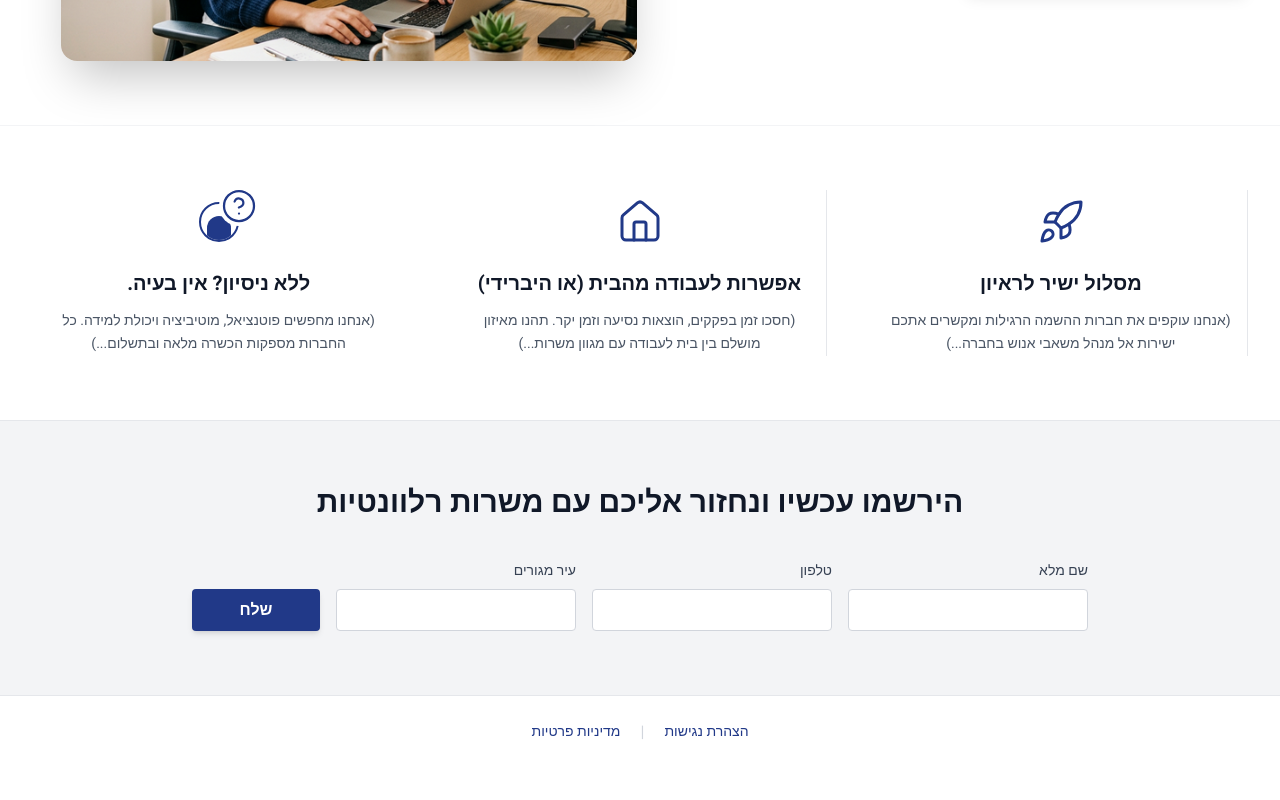
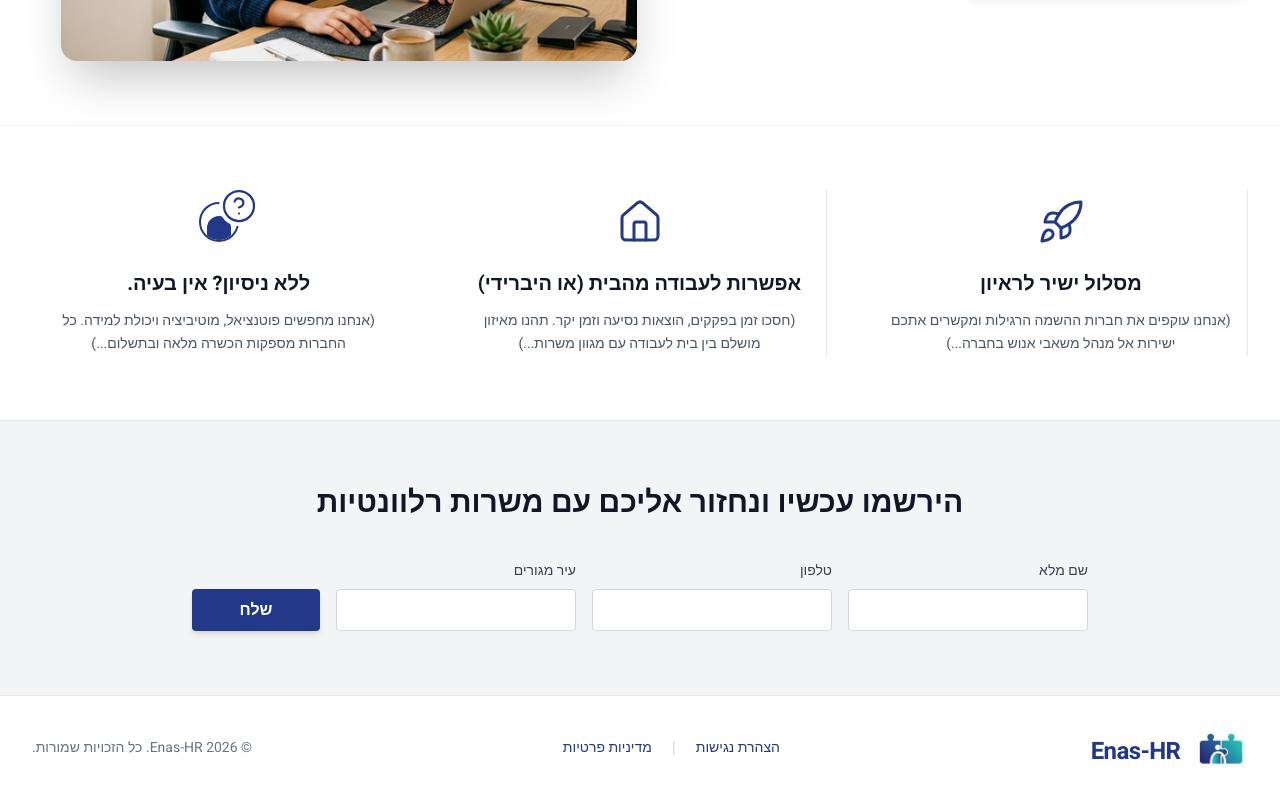
Before and after one commit to mmagba/hr, a Next.js app: page / in a window 1280 px wide. Shown: the part 523-1323 px from the top of the page. Before the commit the page ends 1291 px from the top, so only its background shows below. Built offline with nearby package versions, Linux system fonts and the light colour scheme.

Commit message:
Edit footer appearance

```diff
--- a/src/app/page.tsx
+++ b/src/app/page.tsx
@@ -201,8 +201,25 @@ export default function LandingPage() {
       </main>
 
       {/* Footer Section */}
-      <footer className="bg-white border-t border-gray-200 py-6">
-        <div className="max-w-7xl mx-auto px-4 sm:px-6 lg:px-8 text-center flex flex-wrap justify-center items-center gap-4">
+      <footer className="bg-white border-t border-gray-200 py-8">
+        <div className="max-w-7xl mx-auto px-4 sm:px-6 lg:px-8 flex flex-col md:flex-row justify-between items-center gap-6 md:gap-0">
+
+          {/* Logo and Name */}
+          <div className="flex items-center gap-3">
+            <Image
+              src="/logo.png"
+              alt="לוגו Enas-HR"
+              width={120}
+              height={40}
+              className="w-auto h-8 md:h-10 object-contain"
+            />
+            <div className="text-[#213988] text-xl md:text-2xl font-bold tracking-tight mt-2">Enas-HR</div>
+          </div>
+
+
+
+          {/* Links */}
+          <div className="flex flex-wrap justify-center items-center gap-4">
             <Link href="/accessibility" className="text-sm text-[#213988] hover:underline focus-visible:outline-none focus-visible:ring-2 focus-visible:ring-[#213988] focus-visible:ring-offset-2 rounded px-1">
               הצהרת נגישות
             </Link>
@@ -211,6 +228,13 @@ export default function LandingPage() {
               מדיניות פרטיות
             </Link>
           </div>
+
+          {/* Copyright */}
+          <div className="text-sm text-gray-500 text-center">
+            © {new Date().getFullYear()} Enas-HR. כל הזכויות שמורות.
+          </div>
+
+        </div>
       </footer>
     </div>
   );
```
Lines whose indentation alone changed are shown as unchanged.
